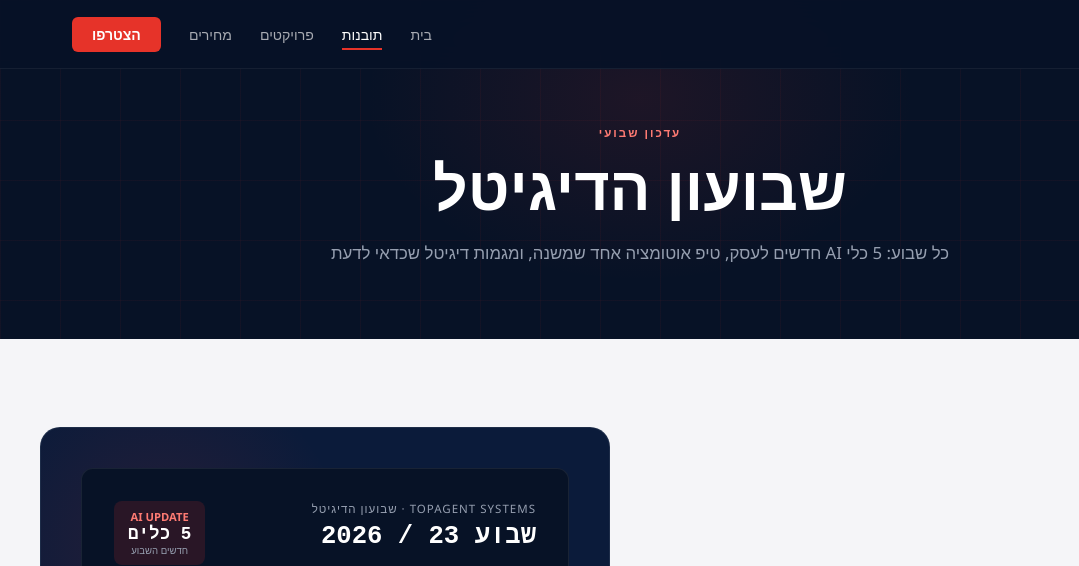
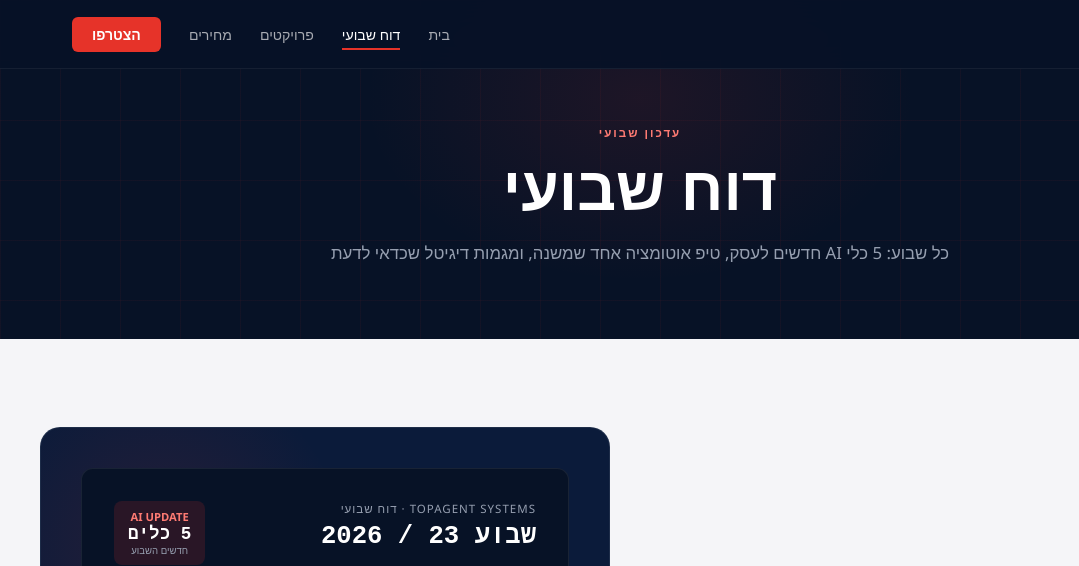
Before and after one commit to neorai0801-beep/TopAgent-Systems1, a website: page weekly.html in a window 1280 px wide. Shown: the top 566 px of the page, 0-1079 px from the left. Drawn offline with Linux system fonts and the light colour scheme.

Commit message:
Revert nav and page titles: תובנות/שבועון back to דוח שבועי

```diff
--- a/weekly.html
+++ b/weekly.html
@@ -3,7 +3,7 @@
 <head>
 <meta charset="UTF-8">
 <meta name="viewport" content="width=device-width, initial-scale=1.0">
-<title>TopAgent Systems — שבועון הדיגיטל</title>
+<title>TopAgent Systems — דוח שבועי</title>
 <link rel="stylesheet" href="css/styles.css">
 <style>
 /* Sample report preview */
@@ -166,7 +166,7 @@
     </a>
     <ul class="nav-links">
       <li><a href="index.html">בית</a></li>
-      <li><a href="weekly.html">תובנות</a></li>
+      <li><a href="weekly.html">דוח שבועי</a></li>
       <li><a href="community.html">פרויקטים</a></li>
       <li><a href="pricing.html">מחירים</a></li>
       <li><a href="contact.html" class="nav-cta">הצטרפו</a></li>
@@ -179,7 +179,7 @@
 <div class="page-hero">
   <div class="page-hero-inner">
     <span class="section-tag" style="color:#ff7b73">עדכון שבועי</span>
-    <h1>שבועון הדיגיטל</h1>
+    <h1>דוח שבועי</h1>
     <p>כל שבוע: 5 כלי AI חדשים לעסק, טיפ אוטומציה אחד שמשנה, ומגמות דיגיטל שכדאי לדעת</p>
   </div>
 </div>
@@ -199,7 +199,7 @@
         <div class="report-cover">
           <div class="report-cover-header">
             <div>
-              <div class="report-meta">TopAgent Systems · שבועון הדיגיטל</div>
+              <div class="report-meta">TopAgent Systems · דוח שבועי</div>
               <div class="report-week">שבוע 23 / 2026</div>
             </div>
             <div style="background:rgba(230,51,41,0.15);border-radius:8px;padding:8px 14px;text-align:center">
@@ -362,7 +362,7 @@
         </a>
         <p>בונים אתרים מקצועיים עם אוטומציות AI לעסקים בישראל — מהר, יפה, ועם תוצאות.</p>
       </div>
-      <div class="footer-col"><h4>ניווט</h4><ul><li><a href="index.html">בית</a></li><li><a href="weekly.html">תובנות</a></li><li><a href="community.html">פרויקטים</a></li><li><a href="pricing.html">מחירים</a></li></ul></div>
+      <div class="footer-col"><h4>ניווט</h4><ul><li><a href="index.html">בית</a></li><li><a href="weekly.html">דוח שבועי</a></li><li><a href="community.html">פרויקטים</a></li><li><a href="pricing.html">מחירים</a></li></ul></div>
       <div class="footer-col"><h4>מותג</h4><ul><li><a href="brand_guidelines.html">Brand Guidelines</a></li><li><a href="#channels">מפת ערוצים</a></li><li><a href="#insights">מגמות תוכן</a></li><li><a href="#timing">תזמון העלאות</a></li></ul></div>
       <div class="footer-col"><h4>צרו קשר</h4><ul><li><a href="contact.html">טופס יצירת קשר</a></li><li><a href="mailto:neorai0801@gmail.com">neorai0801@gmail.com</a></li></ul></div>
     </div>
```
Also changed, not shown: brand_guidelines.html (+2 -2 lines), community.html (+2 -2 lines), contact.html (+2 -2 lines), index.html (+3 -3 lines), pricing.html (+2 -2 lines).
